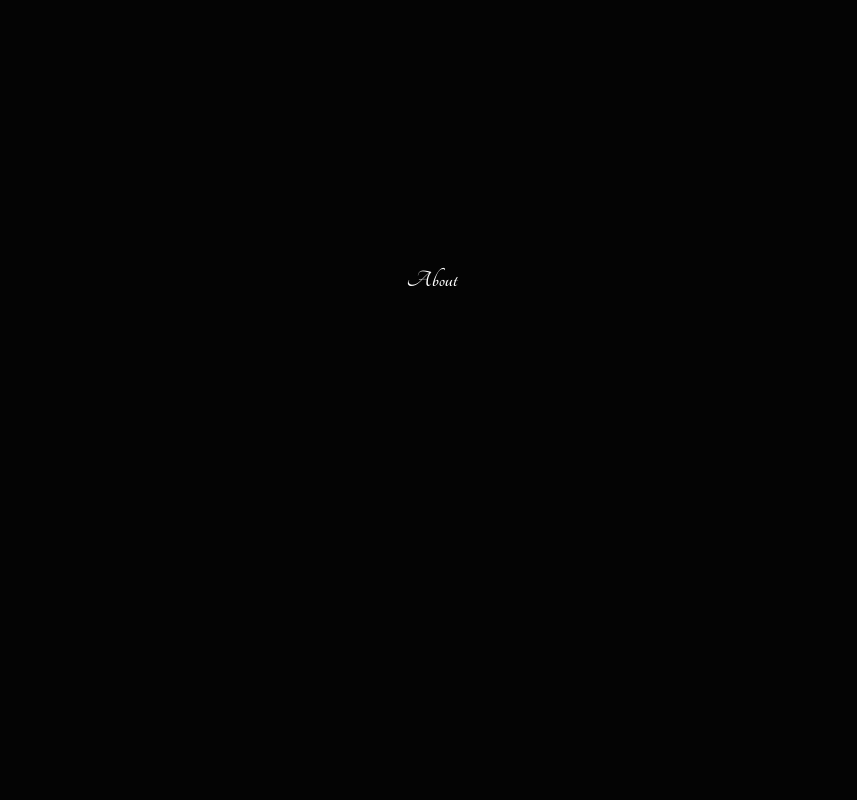
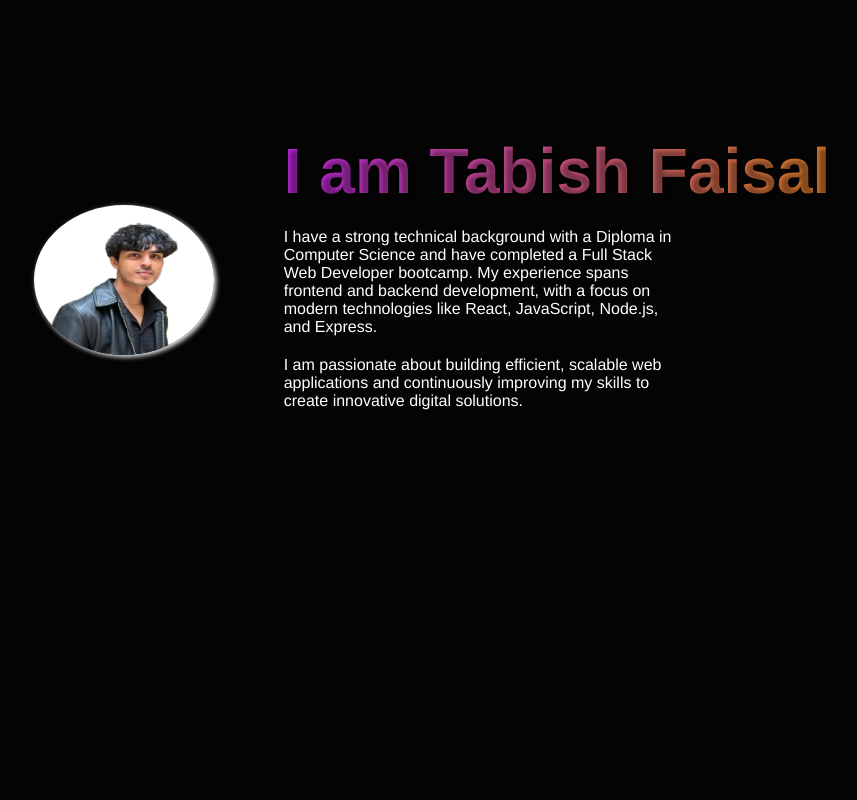
Before and after one commit to tabishfaisal/Myportfolio, a React (Vite) app: page / in a window 1280 px wide. Shown: the part 920-1720 px from the top of the page, without its empty margins (208-1065 px from the left). Built offline with nearby package versions, Linux system fonts and the light colour scheme; a web font is replaced by a local one.

Commit message:
edited about page

```diff
--- a/src/Components/About/About.jsx
+++ b/src/Components/About/About.jsx
@@ -1,10 +1,25 @@
 import './Aboutstyle.css';
+import profile from '../../assets/profile.png';
 
 const About = () => {
   return (
     <div className="about">
-      <h1>About</h1>
+      <img className='about-img' src={profile} alt="My profile Picture" />
+      <div className="about-2">
+        <h1 className='about-name'>I am Tabish Faisal</h1>
+        <p>
+          I have a strong technical background with a Diploma in Computer Science and have completed
+          a Full Stack Web Developer bootcamp. My experience spans frontend and backend development,
+          with a focus on modern technologies like React, JavaScript, Node.js, and Express.
+        </p>
+        <p>
+          I am passionate about building efficient, scalable web applications and continuously improving
+          my skills to create innovative digital solutions.
+        </p>
+
+      </div>
     </div>
+
   )
 }
 
--- a/src/Components/About/Aboutstyle.css
+++ b/src/Components/About/Aboutstyle.css
@@ -1,3 +1,34 @@
 h1{
     color: white;
 }
+.about-img{
+    border-radius: 50%;
+    box-shadow: 2px 2px 5px whitesmoke;
+    border: 2px;
+    height: 150px;
+    width: 180px;
+
+}
+.about{
+    display: flex;
+    align-items: center;
+    gap: 70px;
+    color: white;
+    font-family: 'Franklin Gothic Medium', 'Arial Narrow', Arial, sans-serif;
+}
+.about-name{
+    font-size: 64px; /* Make it stand out more */
+    font-weight: 700;
+    background: linear-gradient(276deg, #da7c25 0.36%, #b923e1 102.06%);
+    -webkit-background-clip: text;
+    -webkit-text-fill-color: transparent;
+    text-shadow: 2px 2px 4px rgba(0, 0, 0, 0.4);
+    animation: bounce 3s ease-in-out infinite;
+    margin: 0%;
+}
+p{
+    display: flex;
+    flex-wrap: wrap;
+    width: 400px;
+    margin-top: 20px;
+}
--- a/src/Components/Hero/Herostyle.css
+++ b/src/Components/Hero/Herostyle.css
@@ -42,7 +42,6 @@
     }
   }
 .name {
-    font-family: 'Tangerine', cursive;
     font-size: 64px; /* Make it stand out more */
     font-weight: 700;
     background: linear-gradient(276deg, #da7c25 0.36%, #b923e1 102.06%);
@@ -53,7 +52,6 @@
     margin: 15px;
 }
 .role{
-    font-family: 'Tangerine', cursive;
     font-size: 42px;
     margin: 25px;
 }
--- a/src/index.css
+++ b/src/index.css
@@ -1,6 +1,5 @@
 body{
   background-color: #040404;
-  font-family: 'Tangerine', cursive;
   scroll-snap-type: y mandatory;
   overflow-y: scroll;
   margin: 0;
```
